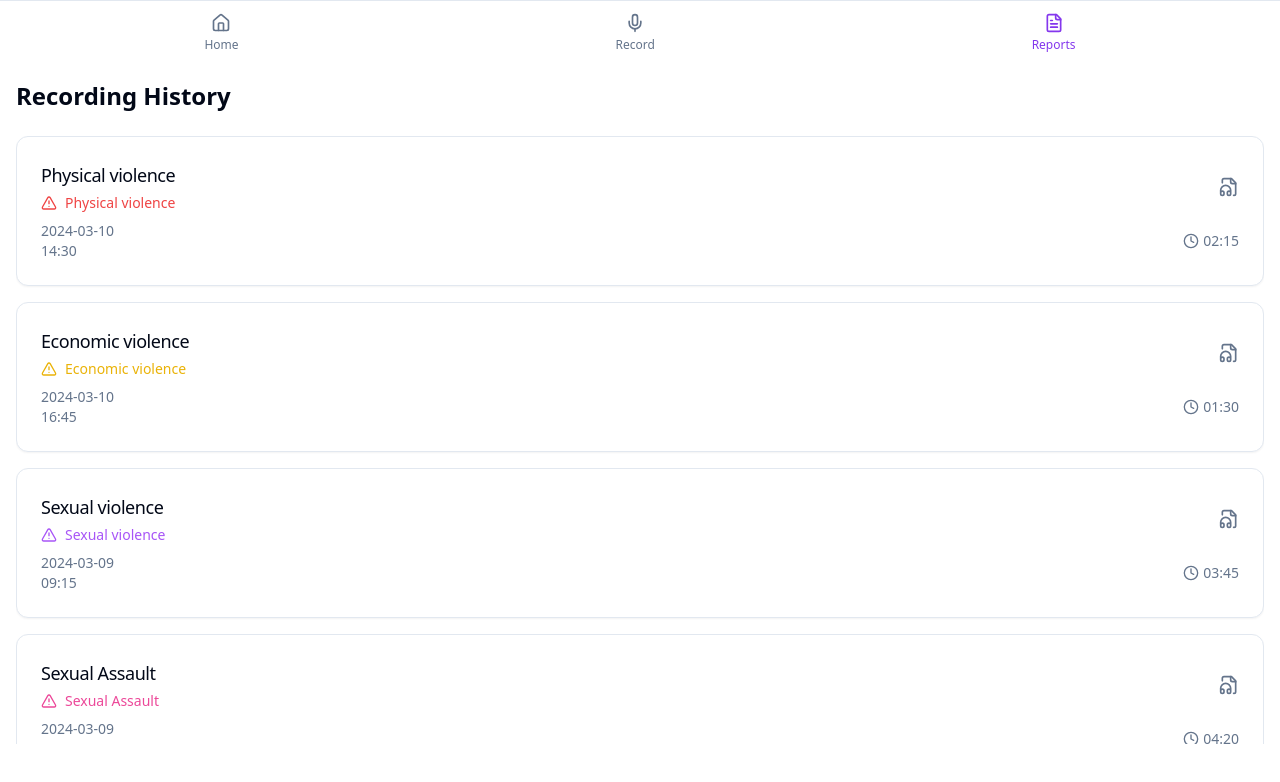
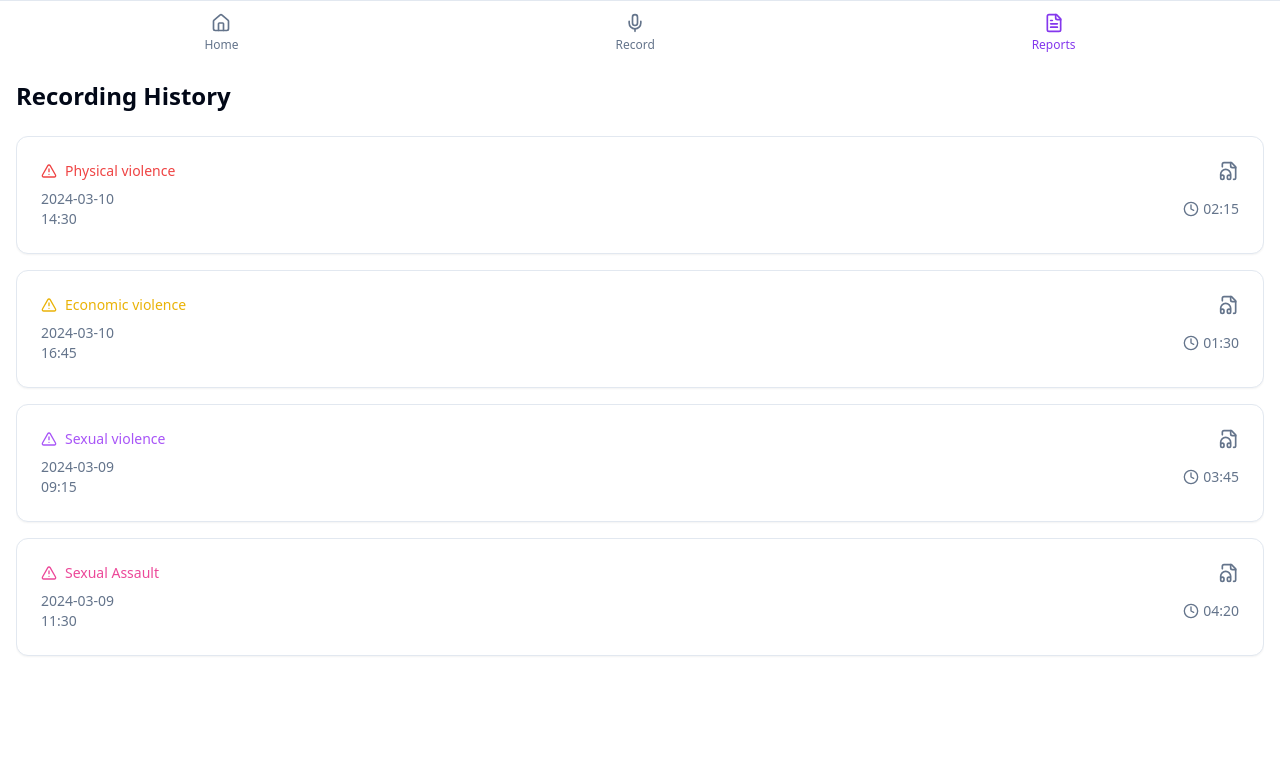
Before and after one commit to NoaYaakov618/nav-screen-scribe, a React (Vite) app: page /reports in a window 1280 px wide. Shown: the top 782 px of the page. Built offline with nearby package versions, Linux system fonts and the light colour scheme.

Commit message:
Remove duplicate recording title
Eliminate the duplicate display of the recording title in the Reports component, ensuring it is only shown once in black color.
[skip gpt_engineer]

```diff
--- a/src/pages/Reports.tsx
+++ b/src/pages/Reports.tsx
@@ -65,8 +65,7 @@ const Reports = () => {
             <Card key={recording.id}>
               <CardHeader className="flex flex-row items-center justify-between space-y-0 pb-2">
                 <div className="flex flex-col">
-                  <CardTitle className="text-lg font-medium">{recording.title}</CardTitle>
-                  <div className="flex items-center mt-1">
+                  <div className="flex items-center">
                     <AlertTriangle className={`h-4 w-4 mr-2 ${getCategoryColor(recording.category)}`} />
                     <span className={`text-sm ${getCategoryColor(recording.category)}`}>
                       {recording.category}
```
